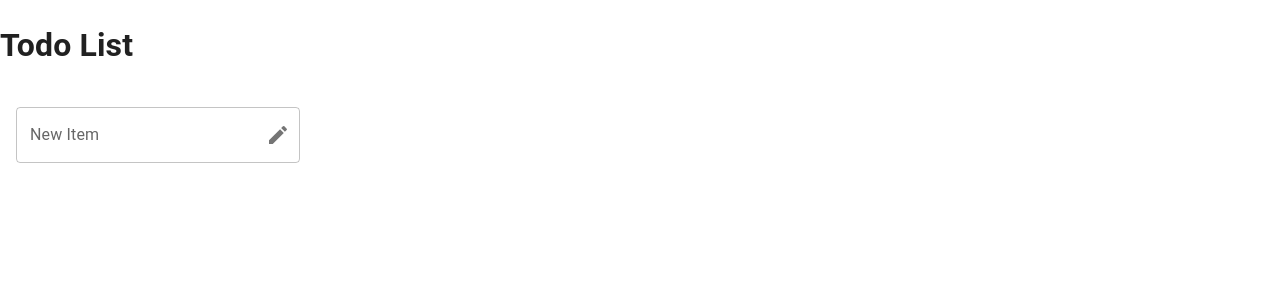
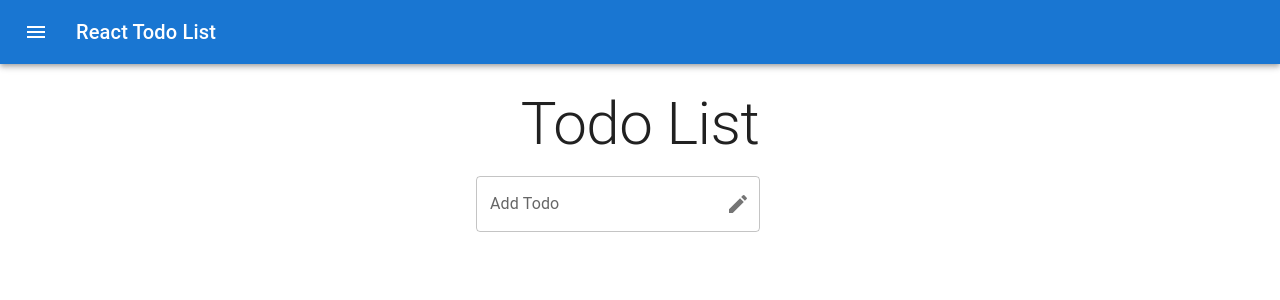
Before and after one commit to adussa3/TodoListWithReact, a React (Vite) app: page / in a window 1280 px wide. Shown: the top 300 px of the page. Built offline with nearby package versions, Linux system fonts and the light colour scheme.

Commit message:
Added a Navbar and updated styles

```diff
--- a/src/App.jsx
+++ b/src/App.jsx
@@ -1,11 +1,13 @@
 import "./App.css";
 import CssBaseline from "@mui/material/CssBaseline";
+import Navbar from "./Navbar";
 import TodoList from "./TodoList";
 
 function App() {
     return (
         <>
             <CssBaseline />
+            <Navbar />
             <TodoList />
         </>
     );
--- /dev/null
+++ b/src/Navbar.jsx
@@ -0,0 +1,24 @@
+// Import Material UI Components
+import AppBar from "@mui/material/AppBar";
+import Box from "@mui/material/Box";
+import Toolbar from "@mui/material/Toolbar";
+import Typography from "@mui/material/Typography";
+import IconButton from "@mui/material/IconButton";
+import MenuIcon from "@mui/icons-material/Menu";
+
+export default function Navbar() {
+    return (
+        <Box sx={{ flexGrow: 1 }}>
+            <AppBar position="static">
+                <Toolbar>
+                    <IconButton size="large" edge="start" color="inherit" aria-label="menu" sx={{ mr: 2 }}>
+                        <MenuIcon />
+                    </IconButton>
+                    <Typography variant="h6" component="div" sx={{ flexGrow: 1 }}>
+                        React Todo List
+                    </Typography>
+                </Toolbar>
+            </AppBar>
+        </Box>
+    );
+}
--- a/src/TodoForm.jsx
+++ b/src/TodoForm.jsx
@@ -31,10 +31,9 @@
                 functions, the event object is automatically passed into them!
              */}
             <form onSubmit={handleSubmit}>
-                {" "}
                 <TextField
                     id={"outlined-basic"}
-                    label="New Item"
+                    label="Add Todo"
                     variant="outlined"
                     value={text}
                     onChange={handleChange}
--- a/src/TodoList.jsx
+++ b/src/TodoList.jsx
@@ -2,12 +2,13 @@
 import { useState, useEffect } from "react";
 
 // Import Components
-import Navbar from "./Navbar";
 import TodoForm from "./TodoForm";
 import TodoItem from "./TodoItem";
 
 // Import Material UI Components
+import Box from "@mui/material/Box";
 import List from "@mui/material/List";
+import Typography from "@mui/material/Typography";
 
 // Set the inital todos to the data stored in local storage
 const getInitalData = () => {
@@ -58,8 +59,18 @@
     };
 
     return (
-        <div>
-            <h1>Todo List</h1>
+        <Box
+            sx={{
+                display: "flex",
+                justifyContent: "center",
+                alignItems: "center",
+                flexDirection: "column",
+                m: 3,
+            }}
+        >
+            <Typography variant="h2" component="h1" sx={{ flexGrow: 1 }}>
+                Todo List
+            </Typography>
             <List sx={{ width: "100%", maxWidth: 360, bgcolor: "background.paper" }}>
                 {todos.map((todo) => {
                     const { id, text, isCompleted } = todo;
@@ -67,7 +78,7 @@
                 })}
                 <TodoForm addTodo={addTodo} />
             </List>
-        </div>
+        </Box>
     );
 }
 
```
